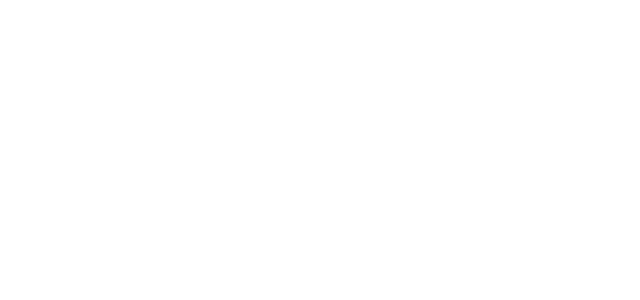
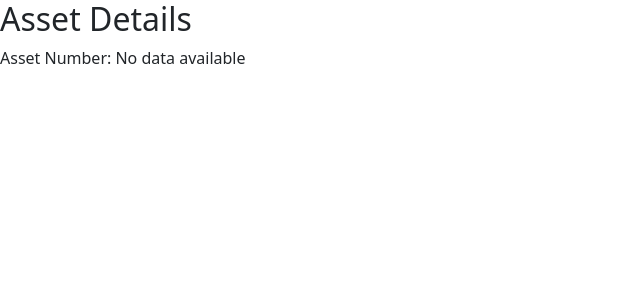
Before and after one commit to dingjw1997/AI-Dashboard, a React (Create React App) app: page /details/1 in a window 1280 px wide. Before the commit this address had no page. Shown: the top 300 px of the page, without its empty margins (0-640 px from the left). Built offline with nearby package versions, Linux system fonts and the light colour scheme.

Commit message:
Add dynamic routing for status page cells

```diff
--- a/src/App.tsx
+++ b/src/App.tsx
@@ -9,6 +9,7 @@ import Home from './pages/Home/Home';
 import Alerts from './pages/Alerts/Alerts';
 import Upload from './pages/Upload/Upload';
 import Status from './pages/Status/Status';
+import AssetDetail from './components/AssetDetail/AssetDetail'; // Assuming AssetDetail is within the Status page directory
 import Zones from './pages/Zones/Zones';
 import Map from './pages/Map/Map';
 
@@ -21,8 +22,9 @@ function App() {
         <Route path="/alerts" element={<Alerts />} />
         <Route path="/upload" element={<Upload />} />
         <Route path="/status" element={<Status />} />
+        <Route path="/details/:number" element={<AssetDetail />} />
         <Route path="/zones" element={<Zones />} />
-        <Route path ="/map" element={<Map />} />
+        <Route path="/map" element={<Map />} />
       </Routes>
     </Router>
   );
--- /dev/null
+++ b/src/components/AssetDetail/AssetDetail.tsx
@@ -0,0 +1,27 @@
+import React from 'react';
+import { useParams } from 'react-router-dom';
+
+const AssetDetail = () => {
+  const { number } = useParams();
+
+  let assetDetails;
+
+  const assetDetailsString = localStorage.getItem('currentAssetDetails');
+
+  if (assetDetailsString) {
+    assetDetails = JSON.parse(assetDetailsString);
+  } else {
+    assetDetails = null;
+  }
+
+  return (
+    <div>
+      <h2>Asset Details</h2>
+      {/* Check if assetDetails is not null before trying to access its properties */}
+      <p>Asset Number: {assetDetails ? assetDetails.number : 'No data available'}</p>
+      {/* Display other details conditionally or handle the null case appropriately */}
+    </div>
+  );
+};
+
+export default AssetDetail;
--- a/src/components/BasicTable/BasicTable.tsx
+++ b/src/components/BasicTable/BasicTable.tsx
@@ -51,8 +51,10 @@ function BasicTable() {
   const navigate = useNavigate();
 
   const handleRowClick = (row: RowData) => {
+    localStorage.setItem('currentAssetDetails', JSON.stringify(row));
     navigate(`/details/${row.number}`);
   };
+
 
   return (
     <TableContainer component={Paper} square variant="outlined">
```
